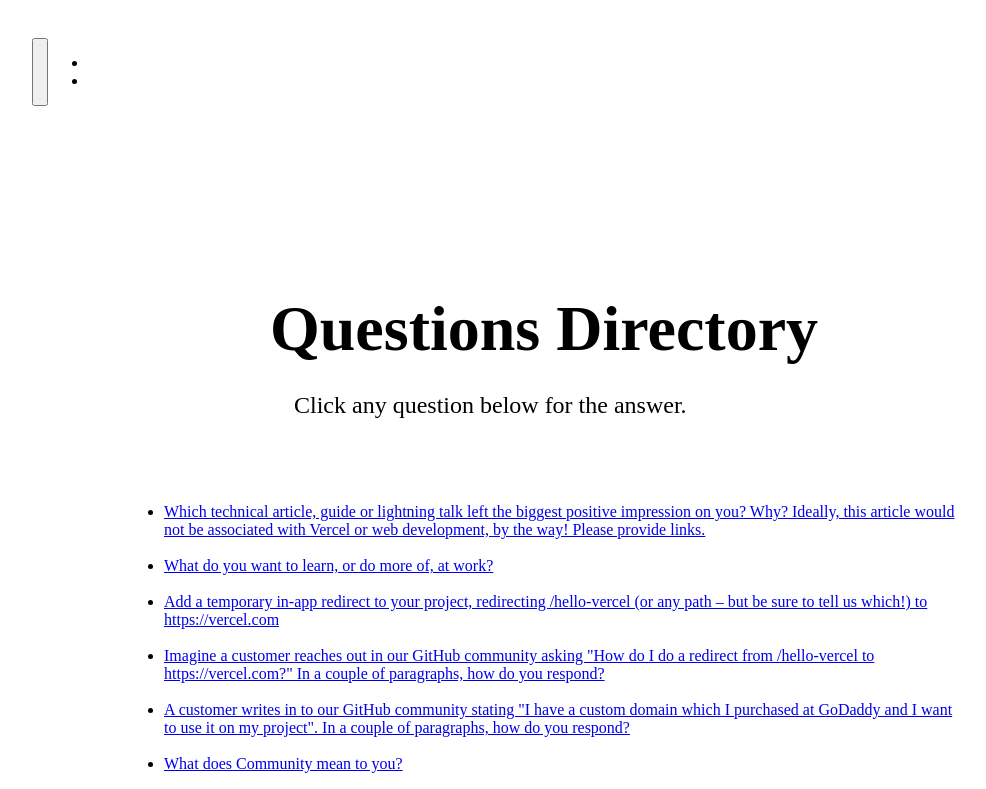
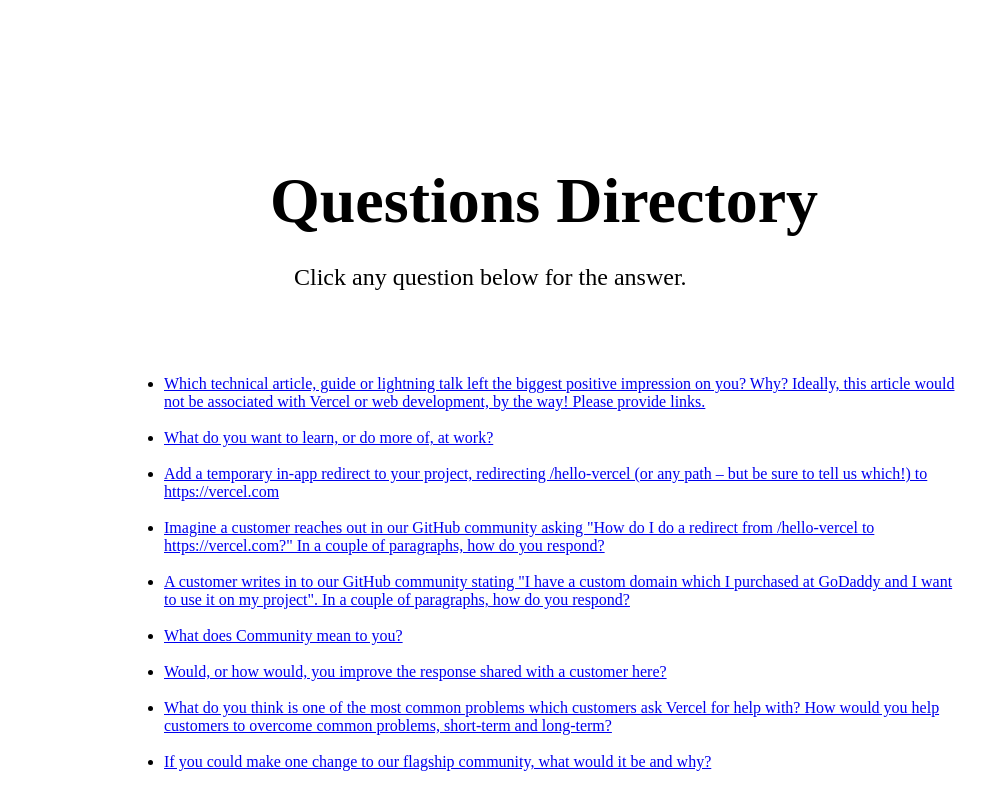
Before and after one commit to amybarger/community-manager-project, a Next.js app: page /questions in a window 1280 px wide. Shown: the top 789 px of the page, without its empty margins (96-1082 px from the left). Built offline with nearby package versions, Linux system fonts and the light colour scheme.

Commit message:
Disabled nav components for ts

```diff
--- a/pages/index.js
+++ b/pages/index.js
@@ -1,7 +1,7 @@
 import Head from 'next/head';
 import styles from '../styles/Home.module.css';
 import Fade from "react-awesome-reveal";
-import NavBar from '/components/NavBar.js'
+// import NavBar from '/components/NavBar.js';
 
 export default function Home() {
   return (
@@ -12,7 +12,7 @@
         <link rel="icon" href="/favicon.ico" />
       </Head>
 
-      <NavBar />
+      {/* <NavBar /> */}
       <main className={styles.main}>
         <div className={styles.textalignall}>
           <Fade duration='1000'>
--- a/pages/questions.js
+++ b/pages/questions.js
@@ -1,6 +1,6 @@
 import styles from '../styles/Home.module.css';
 import Link from 'next/link';
-import NavBar from '/components/NavBar.js';
+// import NavBar from '/components/NavBar.js';
 import Head from 'next/head';
 
 export default function All() {
@@ -12,7 +12,7 @@
             <link rel="icon" href="/favicon.ico" />
             </Head>
 
-            <NavBar />
+            {/* <NavBar /> */}
 
             <main className={styles.main}>
             <div className={styles.questions}>
```
